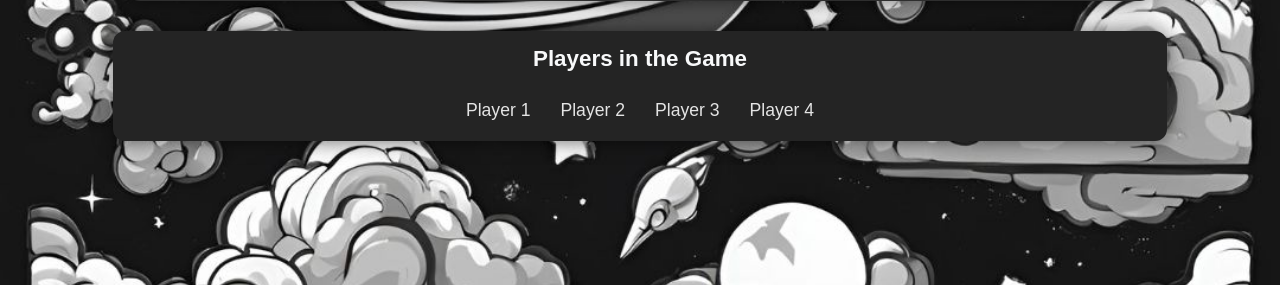
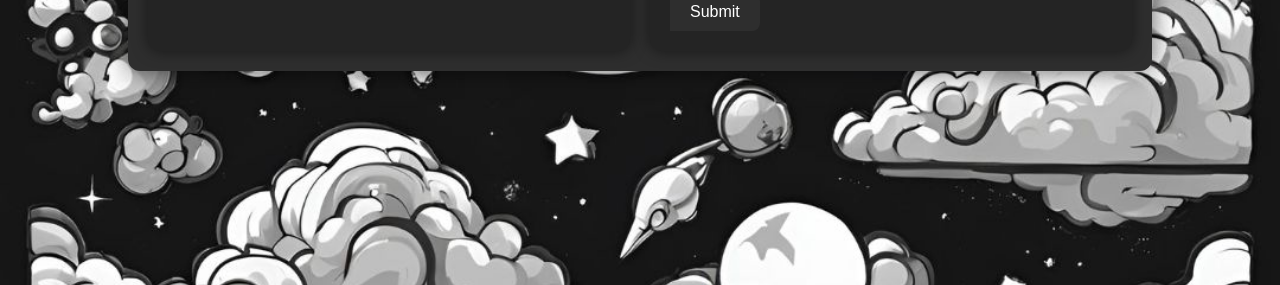
Before and after one commit to Monstresi/Hackathon-2024, a Flask app: page / in a window 1280 px wide. Shown: the part 515-800 px from the top of the page. Run offline with Flask 3, Linux system fonts and the light colour scheme; parts of the project's set-up code (start-up, migrations or seed data) failed here and were passed over; some libraries are stand-ins or nearby versions.

Commit message:
UI finalized

```diff
--- a/templates/index.html
+++ b/templates/index.html
@@ -157,38 +157,7 @@
             background-color: #181818; /* Darkest gray */
         }
 
-        .players-list {
-            margin-top: 30px;
-            background-color: #242424; /* Dark gray */
-            padding: 15px;
-            border-radius: 12px;
-            color: #f8f9fa;
-            box-shadow: 0 0 20px rgba(0, 0, 0, 0.6); /* Darker shadow */
-            width: 80%;
-            max-width: 1200px;
-            text-align: center;
-        }
 
-        .players-list h3 {
-            margin-top: 0;
-            font-size: 1.4em;
-            color: #f8f9fa;
-        }
-
-        .players-list ul {
-            list-style-type: none;
-            padding: 0;
-            margin: 10px 0 0 0;
-            display: flex;
-            flex-wrap: wrap;
-            justify-content: center;
-        }
-
-        .players-list ul li {
-            margin: 5px 15px;
-            font-size: 1.1em;
-            color: #e4e4e4;
-        }
     </style>
 
 </head>
@@ -221,16 +190,16 @@
         </div>
     </div>
 
-    <div class="players-list">
+    <!-- <div class="players-list">
         <h3>Players in the Game</h3>
         <ul>
             <li>Player 1</li>
             <li>Player 2</li>
             <li>Player 3</li>
             <li>Player 4</li>
-            <!-- More players can be added here -->
+
         </ul>
-    </div>
+    </div> -->
 
     <!-- Include Socket.IO -->
     <script src="https://cdnjs.cloudflare.com/ajax/libs/socket.io/4.0.0/socket.io.min.js"></script>
--- a/templates/voting.html
+++ b/templates/voting.html
@@ -16,7 +16,7 @@
         h1, p {
             margin: 0;
             padding: 0;
-            color: #333; /* A subtle text color for readability */
+            color: #333; /* A subtle text color for readabi lity */
         }
 
         /* Buttons */
```
